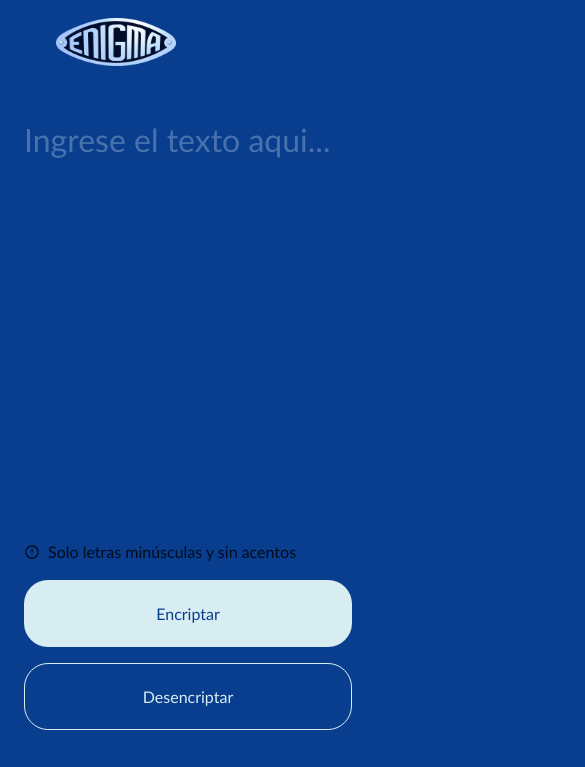
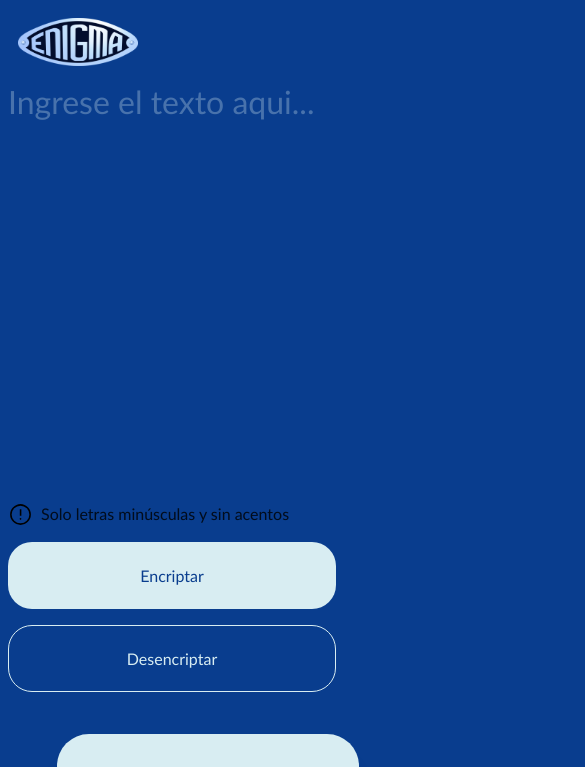
Before and after one commit to Kenfu03/ONE-Course, a plain HTML site: page Challenge_Encrypter/index.html in a window 390 px wide. Both pictures are taken after a click on the button "Encriptar". Shown: the top 767 px of the page, 585 px wide, since content can reach past the window. Drawn offline with Linux system fonts and the light colour scheme.

Commit message:
update dise;o, mejora main.js

```diff
--- a/Challenge_Encrypter/index.html
+++ b/Challenge_Encrypter/index.html
@@ -24,8 +24,8 @@
             ></span>
           </div>
           <div class="decorationP">
-            <img src="assets/img/errorLogo.svg" alt="" />
-            <p>Solo letras minúsculas y sin acentos</p>
+            <img id="warning1" src="assets/img/errorLogo.svg" alt="" />
+            <p class="warning" id="warning2">Solo letras minúsculas y sin acentos</p>
           </div>
           <div class="button-container">
             <button onclick="encryptFunction()" class="btn_encriptar">
--- a/Challenge_Encrypter/main.js
+++ b/Challenge_Encrypter/main.js
@@ -1,5 +1,7 @@
 const principalLetters = ["a", "e", "i", "o", "u"];
 const changeLetters = ["ai", "enter", "imes", "ober", "ufat"];
+
+const acceptLetters = "abcdefghyjklmnñopqrstuvwxyz ";
 
 function serchArrays(letter, array) {
   for (let i = 0; i < array.length; i++) {
@@ -46,6 +48,9 @@ function decrypt(text) {
 }
 
 function encryptFunction() {
+  if (validateText()) {
+    document.getElementById("warning2").style.color = "black";
+    document.getElementById("warning1").style.animationName = "noWarning";
     text = document.getElementById("text").textContent;
     document.getElementById("text").innerText = "";
     if (text != "") {
@@ -55,9 +60,17 @@ function encryptFunction() {
     } else {
       alert("Debe agregar algun texto");
     }
+  } else {
+    document.getElementById("warning2").style.color = "#D8EDF2";
+    document.getElementById("warning1").style.animationName = "warning";
+
+  }
 }
 
 function decryptFunction() {
+  if (validateText()) {
+    document.getElementById("warning2").style.color = "black";
+    document.getElementById("warning1").style.animationName = "noWarning";
     text = document.getElementById("text").textContent;
     document.getElementById("text").innerText = "";
     if (text != "") {
@@ -67,11 +80,30 @@ function decryptFunction() {
     } else {
       alert("Debe agregar algun texto");
     }
+  } else {
+    document.getElementById("warning2").style.color = "#D8EDF2";
+    document.getElementById("warning1").style.animationName = "warning";
+
+  }
 }
 
 function copyText() {
   var copyText = document.getElementById("workingText");
 
   navigator.clipboard.writeText(copyText.textContent);
-  alert("Texto Copiado")
+  alert("Texto Copiado");
 }
+
+function validateText() {
+  let text = document.getElementById("text").textContent;
+  var cleanedText = "";
+
+  for (let i = 0; i < text.length; i++) {
+    if (serchArrays(text[i], acceptLetters)[0]) {
+      cleanedText += text[i];
+    } else {
+      return false;
+    }
+  }
+  return true;
+}
--- a/Challenge_Encrypter/style.css
+++ b/Challenge_Encrypter/style.css
@@ -26,7 +26,7 @@
 }
 
 .form-container {
-    width: auto;
+    width: 100%;
     height: auto;
 
     padding: 1rem;
@@ -35,6 +35,7 @@
 
 .input-container {
     height: auto;
+    width: auto;
 }
 
 .textarea {
@@ -72,15 +73,29 @@
 
 }
 
-.decorationP img{
-    width: 16px;
-    height: 16px;
+@keyframes warning {
+    0% {width: 15px;}
+    50% {width: 30px;}
+    100% {width: 15px;}
+
 }
 
-.decorationP p{
+@keyframes noWarning {
+    0% {left: 0px;}
+}
+
+.decorationP img{
+    width: 25px;
+
+    animation-name: noWarning;
+    animation-duration: 3s;
+    animation-iteration-count: infinite;
+}
+
+.warning{
     font-style: normal;
     font-weight: 400;
-    font-size: 16px;
+    font-size: auto;
     line-height: 150%;
     color: black;
     opacity: 0.8;
@@ -228,30 +243,30 @@
 
 @media screen and (max-width:820px) {
     .main-container {
-        width: 800px;
+        width: 750px;
         flex-direction: column;
         justify-content: flex-start;
+        align-items: center;
+
     }
 
     .textarea {
         min-width: 700px;
         max-width: 700px;
-        margin: none;
+        margin: 0 0;
     }
 
     .button-container button{
         flex-grow: 1;
-        width: 1fr;
     }
 
     .img-container {
-        width: 450px;
+        width: auto;
         height: auto;
-        justify-content: flex-start;
+        align-self: flex-start;
     }
 
     .info-container{
-        flex-grow: 1;
         flex-direction: row;
         align-items: flex-start;
         padding: 1rem;
@@ -264,12 +279,30 @@
 }
 
 @media screen and (max-width:415px) {
+    .main-container {
+        width: 400px;
+    }
+
     .button-container {
         flex-direction: column;
+    }
+
+    .textarea {
+        min-width: 380px;
+        max-width: 380px;
+
     }
 
     .button-container button{
         width: 328px;
     }
 
+    .img-container {
+        padding: 10px 10px;
+    }
+
+    .form-container {
+        padding: 10px 10px;
+    }
+
 }
```
Lines whose indentation alone changed are shown as unchanged.
